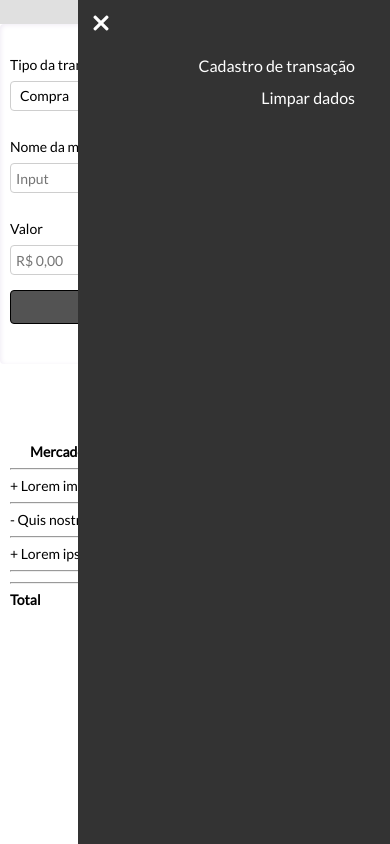
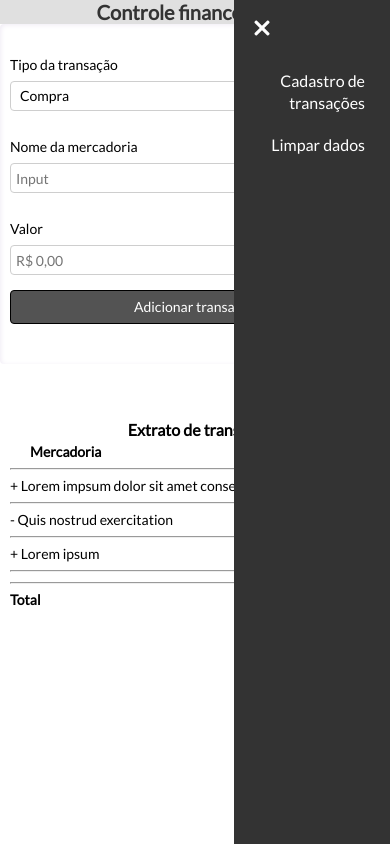
Before and after one commit to RosaErick/AppControleFinanceiro, a plain HTML site: page index.html in a window 390 px wide. Both pictures are taken after a click on the button 356 px from the left and 12 px from the top of the page. Drawn offline with Linux system fonts and the light colour scheme.

Commit message:
navbar fix

```diff
--- a/assets/app.js
+++ b/assets/app.js
@@ -1,5 +1,5 @@
 const hamburguer = document.getElementById("hamburguer");
-const asideBar = document.getElementById("aside");
+const asideBar = document.getElementById("nav");
 const x = document.getElementById("close");
 
 x.addEventListener("click", () => {
--- a/assets/style.css
+++ b/assets/style.css
@@ -78,7 +78,7 @@ header {
   outline: none;
 }
 
-aside {
+#close {
   display: none;
 }
 
@@ -188,10 +188,68 @@ form button a {
 }
 
 @media (max-width: 768px) {
+  .nav-hr {
+    display: none;
+  }
   .nav-container {
     display: none;
   }
 
+  .nav-container.show {
+    background-color: #333333;
+    position: fixed;
+    width: 40%;
+    height: 100%;
+    top: 0;
+    right: 0;
+    display: block;
+    padding: 0;
+  }
+
+  .nav-list {
+    flex-direction: column;
+    text-align: right;
+    font-size: 16px;
+    transition: all ease-in-out 300ms;
+    margin: 60px 0;
+  }
+  .nav-item {
+    margin: 0;
+    padding: 0;
+    max-width: 100%;
+  }
+
+  .nav-item a {
+    display: inline-block;
+    cursor: pointer;
+    text-align: right;
+    padding: 10px 25px;
+    font-size: 16px;
+    transition: all ease-in-out 300ms;
+    color: #fff;
+    width: 100%;
+  }
+
+  .nav-item a:hover {
+    background-color: #c4c4c4;
+    border-radius: 0px;
+    color: #000;
+  }
+  #close {
+    display: block;
+    background: transparent;
+    position: absolute;
+    left: 0;
+    border: 0;
+    top: 0;
+    cursor: pointer;
+  }
+
+  #close img {
+    width: 16px;
+    margin: 20px;
+  }
+  /*
   #close {
     background: transparent;
     position: absolute;
@@ -237,7 +295,7 @@ form button a {
     height: 100%;
     transition: all ease-in 500ms;
   }
-
+*/
   .nav-bar {
     align-items: center;
     padding: 0 10px;
@@ -309,7 +367,7 @@ form button a {
   }
 }
 
-@media (max-width:520px) {
+@media (max-width: 520px) {
   form button {
     width: 100%;
     margin-bottom: 20px;
--- a/index.html
+++ b/index.html
@@ -30,7 +30,9 @@
           <hr class="nav-hr">
           <li class="nav-item"><a href="#">Limpar dados</a></li>
         </ul>
+            <button id="close"><img src="assets/imgs/Vector.svg" alt=""></button>
       </div>
+      <!--
       <aside id="aside">
         <button id="close"><img src="assets/imgs/Vector.svg" alt=""></button>
         <div class="aside-menu">
@@ -38,6 +40,7 @@
           <a> Limpar dados</a>
         </div>
       </aside>
+      -->
     </nav>
   </header>
   <main>
```
